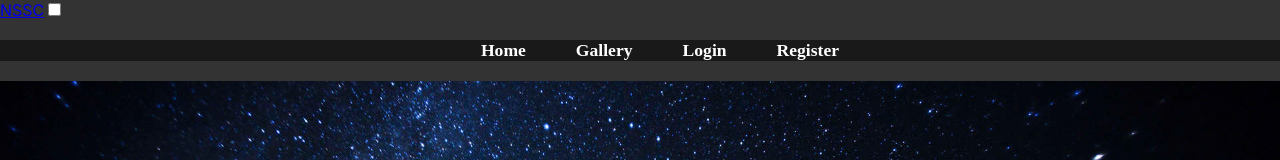
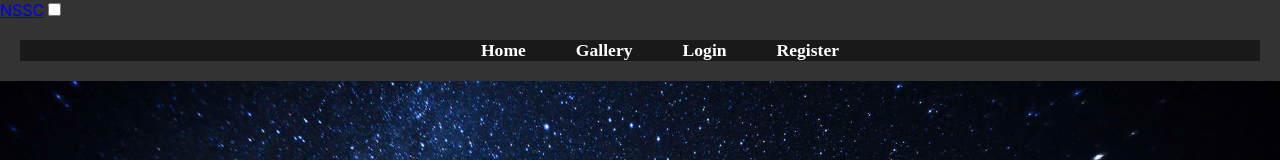
Before and after one commit to PallabBiswas3/first_next, a Next.js app: page / in a window 1280 px wide. Shown: the top 160 px of the page. Built offline with nearby package versions, Linux system fonts and the light colour scheme.

Commit message:
navbar update

```diff
--- a/app/components/navbar/Navbar.js
+++ b/app/components/navbar/Navbar.js
@@ -26,7 +26,7 @@ const Navbar = () => {
                     <a href="/" className="navLinks" onClick={handle1}>Home</a>
                 </li>
                 <li>
-                    <a href="/Sign/Gallery" className="navLinks" onClick={handle2}>Gallery</a>
+                    <a href="/Gallery" className="navLinks" onClick={handle2}>Gallery</a>
                 </li>
 
                 <li>
--- a/app/components/navbar/navbar.css
+++ b/app/components/navbar/navbar.css
@@ -10,7 +10,7 @@
 .navbar ul {
     display: flex;
     list-style: none;
-    margin: 20px 0px;
+    margin: 20px 20px;
 }
 
 .navbar ul li {
```
